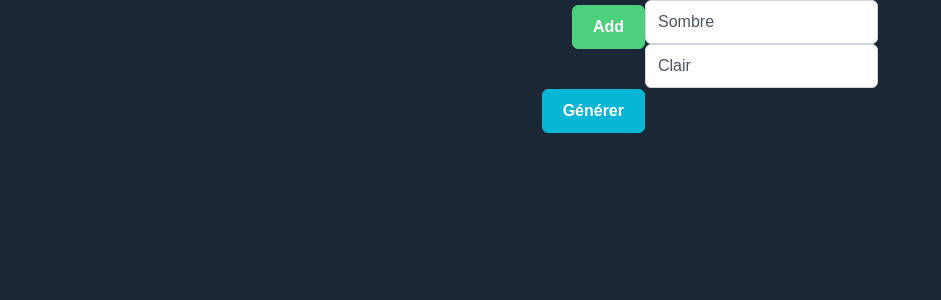
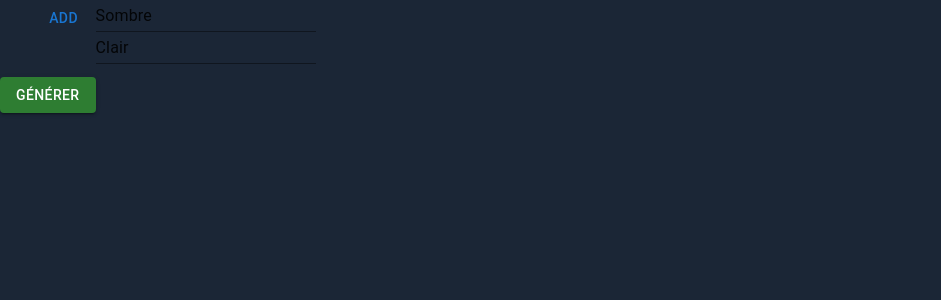
Before and after one commit to Mickalu/generate_team_wails, a React (Vite) app in the folder generate_team/frontend/: page / in a window 1280 px wide. Shown: the top 300 px of the page, without its empty margins (0-941 px from the left). Built offline with nearby package versions, Linux system fonts and the light colour scheme; a web font is replaced by a local one.

Commit message:
feature: block level to min 0 and max 10 and only digit

```diff
--- a/generate_team/frontend/src/App.jsx
+++ b/generate_team/frontend/src/App.jsx
@@ -1,13 +1,10 @@
 import './App.css';
 import  HomePageContainers from './Containers/HomePageContainers';
-import { PrimeReactProvider } from 'primereact/api';
 
 
 function App() {
   return (
-    <PrimeReactProvider>
       <HomePageContainers />
-    </PrimeReactProvider>
 
   )
 };
--- a/generate_team/frontend/src/Components/PlayerComponent.tsx
+++ b/generate_team/frontend/src/Components/PlayerComponent.tsx
@@ -1,9 +1,8 @@
-import React, { Dispatch, SetStateAction } from 'react';
+import React, { Dispatch, SetStateAction, useState } from 'react';
 import { PlayerType } from '../types/PlayerType';
-import { Button } from 'primereact/button';
-import { InputText } from 'primereact/inputtext';
-import {FloatLabel} from 'primereact/FloatLabel';
-import { InputNumber} from 'primereact/InputNumber';
+import { TextField } from '@mui/material';
+import Input from '@mui/material';
+import Button from '@mui/material/Button';
 
 
 type PlayerComponentProps = {
@@ -13,6 +12,9 @@ type PlayerComponentProps = {
 };
 
 const PlayerComponent = ({id, setPlayersList, playersList}: PlayerComponentProps) => {
+  const NUMBER_REGEX_INPUT = /([0-9]*[.])?[0-9]+/;
+
+  const [levelValue, setLevelValue] = useState<string>('0');
 
   const deletePlayer = (idDelete: PlayerComponentProps['id']) => {
     const playersListCopy = [...playersList];
@@ -30,13 +32,37 @@ const PlayerComponent = ({id, setPlayersList, playersList}: PlayerComponentProps
     playersListCopy[index] = player;
 
     setPlayersList(playersListCopy);
-  }
+  };
+
+  const changeLevelUser = (level: string) => {
+    if (NUMBER_REGEX_INPUT.test(level)){
+      const playersListCopy = [...playersList];
+      const player = playersListCopy.find(player => player.id === id);
+
+      if (player) {
+        player.level = Number(level);
+        setPlayersList(playersListCopy);
+        setLevelValue(level);
+      }
+    }
+  };
 
   return (
     <div style={{display: 'flex', justifyContent: 'flex-start', gap:'5px' }}>
-      <InputText onChange={(e) => changeUsername(e.target.value) } placeholder='nom' style={{borderRadius:'5px', flexGrow:'4'}} />
-      <InputNumber placeholder='niveau' style={{borderRadius:'0px', flexGrow:'0'}} minFractionDigits={1} max={10} min={0} />
-      <Button label='delete' onClick={() => deletePlayer(id)} style={{backgroundColor:'var(--red-400)', borderBlock:'var(--red-400)'}} />
+      <TextField variant='standard' onChange={(e) => changeUsername(e.target.value) } placeholder='nom' style={{borderRadius:'5px', flexGrow:'4'}} />
+      <TextField
+          id="outlined-number"
+          placeholder='niveau'
+          type="number"
+          variant='standard'
+          value={levelValue}
+          inputProps={{min:0, max:10}}
+          onChange={(e) => changeLevelUser(e.target.value)}
+          InputLabelProps={{
+            shrink: true,
+          }}
+        />
+      <Button color='error'  onClick={() => deletePlayer(id)}>Supprimer</Button>
     </div>
   )
 };
--- a/generate_team/frontend/src/Components/TeamComponent.tsx
+++ b/generate_team/frontend/src/Components/TeamComponent.tsx
@@ -1,5 +1,5 @@
 import React from 'react';
-import { InputText } from 'primereact/inputtext';
+import  TextField  from '@mui/material/TextField';
 import TeamType from '../types/TeamType';
 
 interface TeamComponentProps {
@@ -16,7 +16,7 @@ const TeamComponent = ({
     teams,
   }: TeamComponentProps) => (
     <div>
-      <InputText placeholder={value} value={value} onChange={(e) => changeTeamName(e.target.value, id, teams)}/>
+      <TextField variant="standard" placeholder={value}  value={value} onChange={(e) => changeTeamName(e.target.value, id, teams)}/>
     </div>
 );
 
--- a/generate_team/frontend/src/Containers/HomePageContainers.tsx
+++ b/generate_team/frontend/src/Containers/HomePageContainers.tsx
@@ -1,8 +1,6 @@
 import React from 'react';
 import PlayersContainers from './PlayersContainers';
 import TeamsContainer from '../Containers/TeamsContainer';
-
-import "primereact/resources/themes/lara-light-cyan/theme.css";
 
 
 const HomePageContainers = () => {
--- a/generate_team/frontend/src/Containers/PlayersContainers.tsx
+++ b/generate_team/frontend/src/Containers/PlayersContainers.tsx
@@ -1,11 +1,11 @@
 import React, { useState } from 'react';
-import { Button } from 'primereact/button';
-import { Message } from 'primereact/message';
-import 'primeicons/primeicons.css';
+import Button from '@mui/material/Button';
+
 import { v4 as uuid } from 'uuid';
 
 import { PlayerType } from '../types/PlayerType';
 import PlayerComponent from '../Components/PlayerComponent';
+import { Alert, Box } from '@mui/material';
 
 
 const PlayersContainers = () => {
@@ -31,9 +31,12 @@ const PlayersContainers = () => {
 
 
   return (
-      <div style={{width:'50%', marginLeft:'5px', marginRigth: '5px', marginTop: '5px'}}>
+      <Box>
         <div style={{display: 'flex', flexDirection:'row-reverse', marginBottom:'20px'}}>
-          <Button label='Add' className='mb-3 md:mb-0' onClick={() => addPLayer()} style={{backgroundColor: 'var(--green-400)', borderColor:'var(--green-400)'}} />
+          <Button
+            className='mb-3 md:mb-0'
+            onClick={() => addPLayer()}
+          > Add </Button>
         </div>
 
         <div style={{display: 'flex', flexDirection:'column', gap:'10px 0px', width:'100%'}}>
@@ -48,10 +51,10 @@ const PlayersContainers = () => {
         </div>
 
         <div style={{display: 'flex', flexDirection:'row-reverse', marginTop:'20px'}}>
-          {displayError && <Message style={{marginLeft:'10px'}} severity='error' text='Il faut un nombre de joueurs paire.' />}
-          <Button label='Générer' onClick={() => generatTeams() }/>
+          {displayError && <Alert severity='error'> Il faut un nombre de joueurs paire. </Alert> }
+          <Button variant="contained" color="success" onClick={() => generatTeams() } >Générer</Button>
         </div>
-      </div>
+      </Box>
   )
 };
 
```
Also changed, not shown: generate_team/package.json (+7 -2 lines), 2 other files (tests, documents, lock files or other folders).
